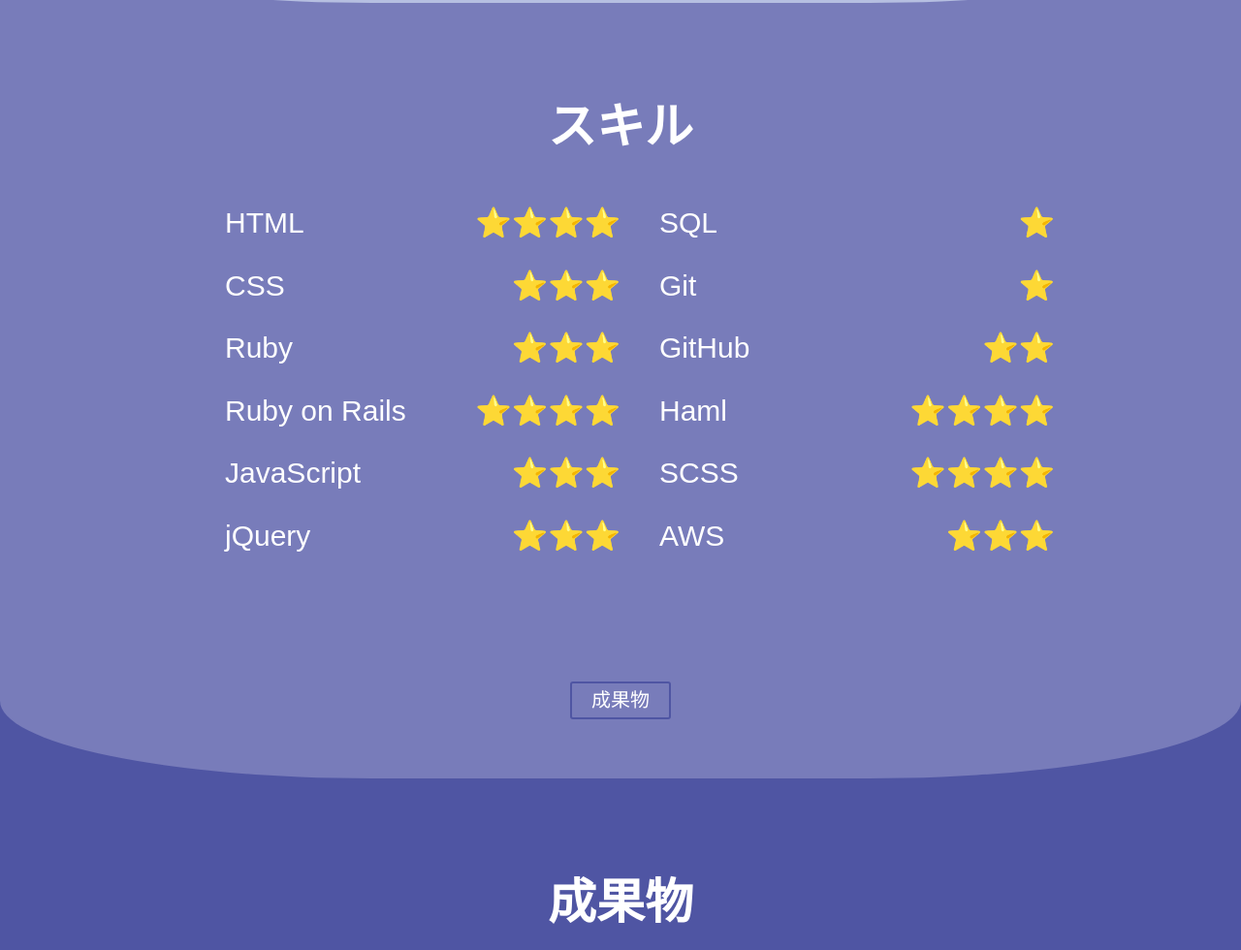
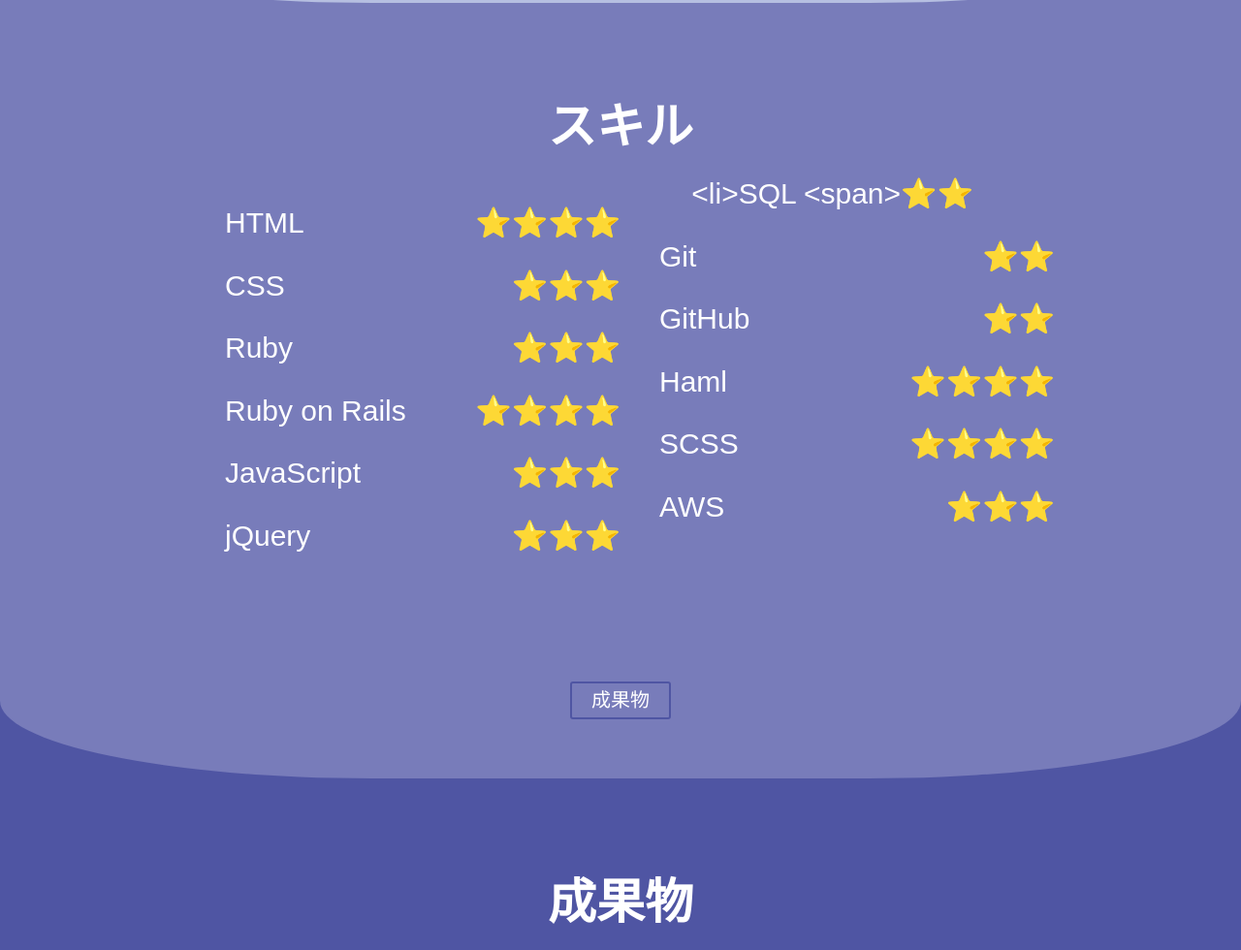
Before and after one commit to takuminassun/portfolio, a plain HTML site: page index.html in a window 1280 px wide. Shown: the part 1597-2577 px from the top of the page at 97% size. Drawn offline with nearby package versions, Linux system fonts and the light colour scheme.

Commit message:
Update index.html

```diff
--- a/index.html
+++ b/index.html
@@ -55,8 +55,8 @@
           <li>jQuery <span>⭐️⭐️⭐️</span></li>
         </ul>
         <ul class="detail-right">
-          <li>SQL <span>⭐️</span></li>
-          <li>Git <span>⭐️</span></li>
+  ️ ️ ️ ️     <️li️>S️QL️ <️sp️an️>⭐️️⭐️</span></li>
+          <li>Git <span>⭐️⭐️</span></li>
           <li>GitHub <span>⭐️⭐️</span></li>
           <li>Haml <span>⭐️⭐️⭐️⭐️</span></li>
           <li>SCSS <span>⭐️⭐️⭐️⭐️</span></li>
```
